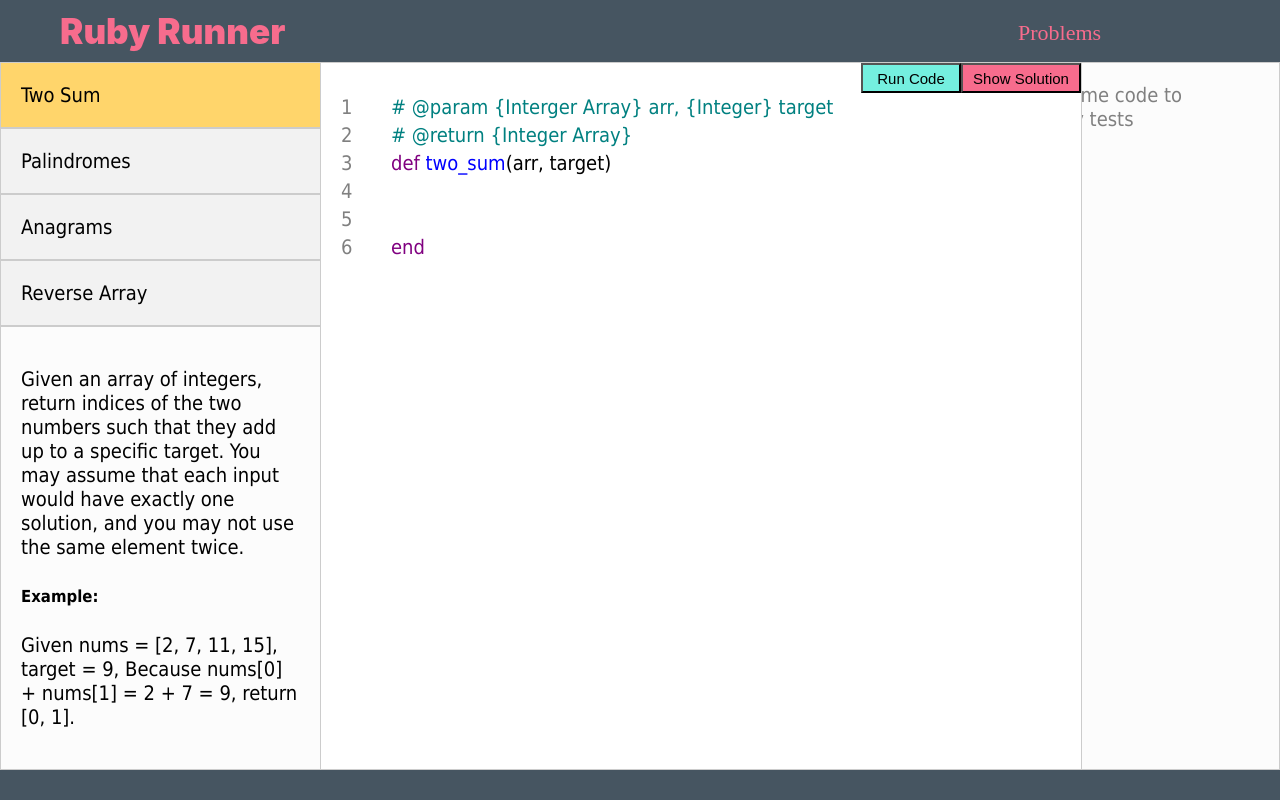
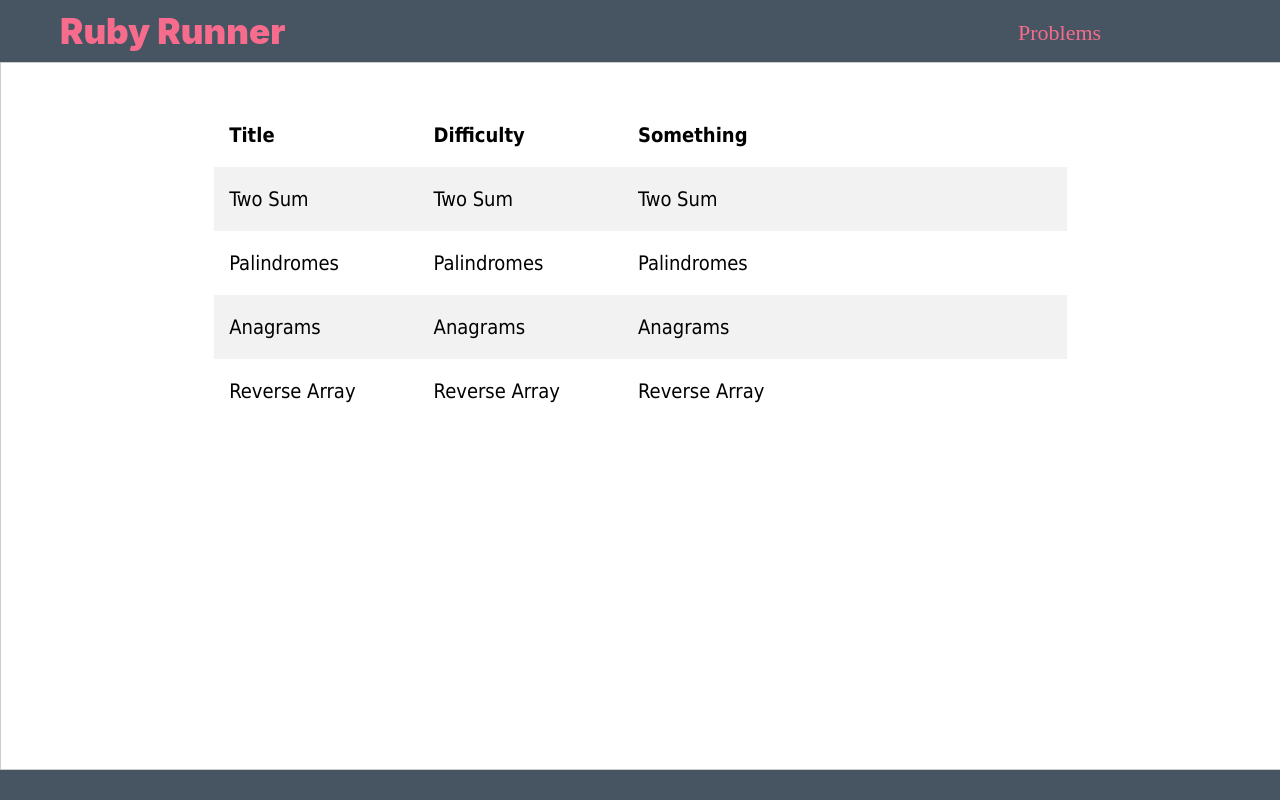
Before and after one commit to bmartinson5/ruby-IDE, a React (Create React App) app: page / in a window 1280 px wide. Built offline with nearby package versions, Linux system fonts and the light colour scheme; no server answers.

Commit message:
styling for the problems list

```diff
--- a/src/components/App.js
+++ b/src/components/App.js
@@ -12,7 +12,7 @@
     super(props)
     this.state = {
       selectedProblem: 0,
-      currentPage: "editor"
+      currentPage: "problemsList"
     }
   }
 
--- a/src/components/CodeContent.js
+++ /dev/null
@@ -1,73 +0,0 @@
-import React, {Component} from 'react';
-import ContentEditable from 'react-contenteditable';
-import '../css/CodeContent.css';
-
-
-class CodeContent extends Component {
-  constructor(){
-    super()
-    this.contentEditable = React.createRef();
-    this.state = {
-      html: "def test_function() <br/>  Your code here.<br/><br/>end",
-      lines: 4
-    }
-  }
-
-  handleChange = evt => {
-    console.log(evt.target)
-    let newLineCount = this.checkLines(evt.target.value)
-    this.setState({ html: evt.target.value, lines: newLineCount});
-  };
-
-  handleKeyDown = evt => {
-    if(evt.key === 'Tab'){
-      evt.preventDefault();
-      // currentSpot = this.findCurrentSpot(this.state.html)
-    }
-  }
-
-  findCurrentSpot = html => {
-
-  }
-
-  checkLines = html => {
-    let currentLines = 0;
-    let htmlSeq = html.split('')
-    htmlSeq.forEach(function(char, idx){
-      if(char === '<'){
-        if(idx + 3 < htmlSeq.length && htmlSeq[idx+1] === 'b' && htmlSeq[idx+2] === 'r' && htmlSeq[idx+3] === '>'){
-          ++currentLines;
-        }
-      }
-    })
-    return currentLines+1; //add one for the last line
-  }
-
-  render = () =>{
-    const lineNums = [];
-    for(let i = 1; i <= this.state.lines; ++i){
-      lineNums.push(<div className="line-number">{i.toString()}</div>);
-    }
-
-    return (
-      <div className="code-container">
-        <div contentEditable="true" className="code-content" wrap="off" name="styled-textarea" id="styled" onChange={this.handleChange}>
-        def test_function()
-        <br/>  Your code here...<br/><br/><br/>
-        end
-        </div>
-        <div className="side-numbers">
-        {lineNums}
-        </div>
-      </div>
-    );
-  }
-}
-
-// <ContentEditable
-//          html={this.state.html} // innerHTML of the editable div
-//          disabled={false} // use true to disable edition
-//          onChange={this.handleChange} // handle innerHTML change
-//        />
-
-export default CodeContent;
--- a/src/components/EditorControl.js
+++ b/src/components/EditorControl.js
@@ -1,6 +1,5 @@
 import React, { Component } from "react";
 import "../css/App.css";
-import CodeContent from "./CodeContent";
 import Editor from "./Editor";
 import ProblemSuggestions from "./ProblemSuggestions";
 import * as Draft from "draft-js";
--- a/src/components/ProblemsList.js
+++ b/src/components/ProblemsList.js
@@ -1,6 +1,7 @@
 import React, {Component} from 'react';
-import '../css/Navbar.css';
+import '../css/ProblemsList.css';
 import {problem_names} from '../helpers/default_problems'
+import Grid from '@material-ui/core/Grid';
 
 class ProblemsList extends Component {
   constructor(props) {
@@ -19,11 +20,47 @@
   }
 
   render(){
+    let bcolor = "white";
     return (
       <div className="problems-list">
-        {this.state.problems.map((problem, index) => (
-            <a onClick={() => this.props.loadProblem(index)}><p>problem: {problem}</p></a>
-        ))}
+        <Grid container>
+          <Grid item xs>
+          </Grid>
+          <Grid item xs={8}>
+          <div className="problem1 header">
+            <Grid container>
+              <Grid item xs={3}>
+                Title
+              </Grid>
+              <Grid item xs={3}>
+                Difficulty
+              </Grid>
+              <Grid item xs={3}>
+                Something
+              </Grid>
+            </Grid>
+          </div>
+          {this.state.problems.map((problem, index) => (
+              <a onClick={() => this.props.loadProblem(index)}>
+                  <div className={`problem${index%2}`}>
+                    <Grid container>
+                      <Grid item xs={3}>
+                        {problem}
+                      </Grid>
+                      <Grid item xs={3}>
+                        {problem}
+                      </Grid>
+                      <Grid item xs={3}>
+                        {problem}
+                      </Grid>
+                    </Grid>
+                  </div>
+              </a>
+          ))}
+          </Grid>
+          <Grid item xs>
+          </Grid>
+        </Grid>
       </div>
     )
   }
--- /dev/null
+++ b/src/css/ProblemsList.css
@@ -0,0 +1,21 @@
+.problem0 {
+  background-color: #F2F2F2;
+}
+
+
+.problem0, .problem1 {
+  padding: 20px;
+  padding-left: 15px;
+}
+
+.header {
+  font-weight: 600;
+  margin-top: 40px;
+}
+
+
+
+.problem-item {
+  display: inline-block;
+  margin-right: 30px;
+}
```
Also changed, not shown: 1 other file (tests, documents, lock files or other folders).
